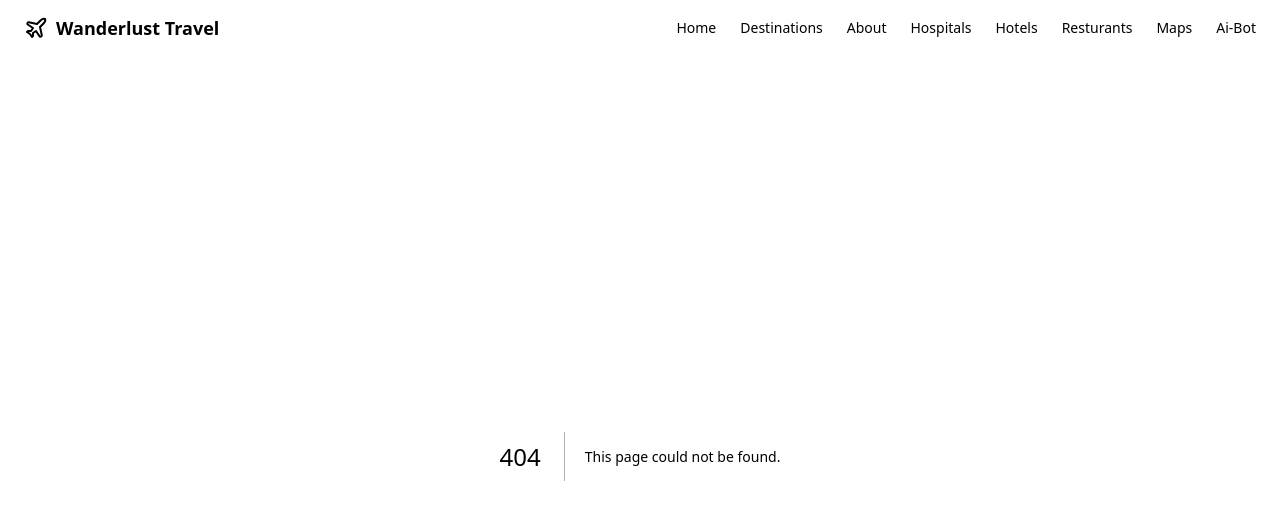
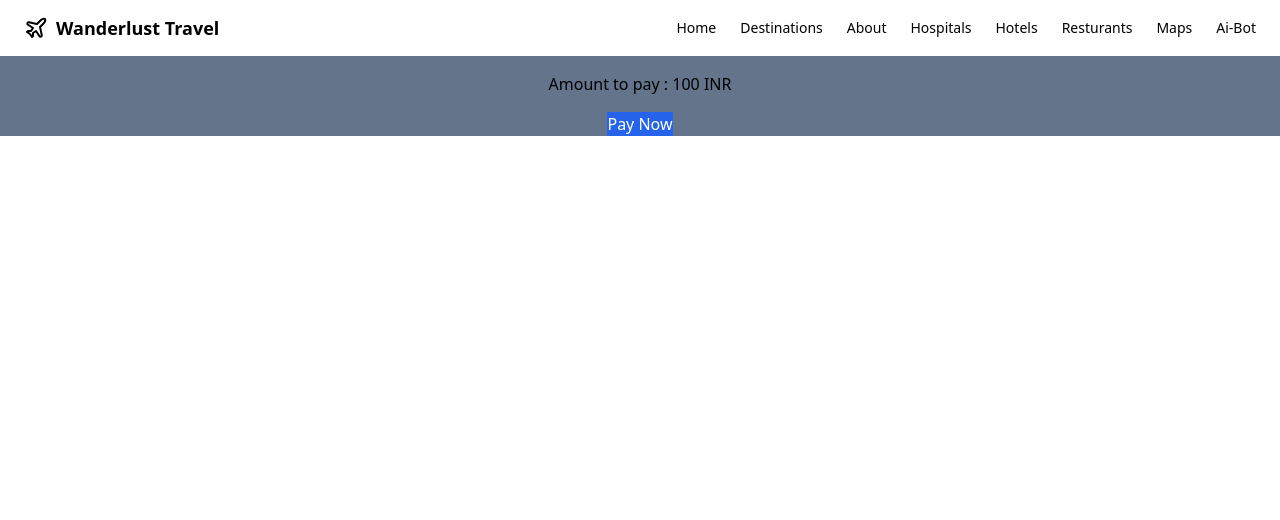
Before and after one commit to Codngwthubaid/Tourist-Web-Project, a Next.js app: page /pages/PaymentGateway in a window 1280 px wide. Before the commit this address had no page. Shown: the top 520 px of the page. Built offline with nearby package versions, Linux system fonts and the light colour scheme.

Commit message:
Add the razorpayment gateway functionality

```diff
--- a/package.json
+++ b/package.json
@@ -17,6 +17,7 @@
     "clsx": "^2.1.1",
     "lucide-react": "^0.452.0",
     "next": "14.2.15",
+    "razorpay": "^2.9.4",
     "react": "^18",
     "react-dom": "^18",
     "tailwind-merge": "^2.5.3",
--- /dev/null
+++ b/src/app/api/Payment/route.js
@@ -0,0 +1,28 @@
+import { NextResponse } from 'next/server'
+import Razorpay from 'razorpay'
+
+const razorpay = new Razorpay({
+    key_id : process.env.RAZORPAY_KEY_ID,
+    Key_Secret : process.env.RAZORPAY_KEY_SECRET
+})
+
+export async function POST() {
+    try {
+        const order = await  razorpay.orders.create({
+            amount: 100 * 100,
+            currency: "INR",
+            receipt: "receipt" + Math.random().toString(36).substring(7)
+        })
+
+        return NextResponse.json(
+            {orderId : order.id},
+            {status: 200}
+        )
+    } catch (error) {
+        console.log("Error Creating Order : ",error);
+        return NextResponse.json(
+            {error: "Error Creating Order"},
+            {status: 500}
+        )
+    }
+}
--- /dev/null
+++ b/src/app/pages/PaymentGateway/page.js
@@ -0,0 +1,67 @@
+"use client"
+
+import React, { useState } from 'react'
+import Script from 'next/script'
+
+const Page = () => {
+    const AMOUNT = 100;
+    const [isProcessing, setIsProcessing] = useState(false)
+
+    const handlePayment = async () => {
+        setIsProcessing(true)
+
+        try {
+            const response = await fetch("/api/Payment", { method: "post" })
+            const data = await response.json()
+
+            // Init Razorpay
+            const options = {
+                key: process.env.NEXT_PUBLIC_RAZORPAY_KEY_ID,
+                currency: "INR",
+                amount: AMOUNT * 100,
+                name: "Company Name",
+                description: "Test Transaction",
+                order_id: data.order_id,
+                handler: function (response) {
+                    console.log("Payment Successful : ", response);
+                },
+                prefill: {
+                    name: "Ubaid",
+                    email: "codngwthubaid@gmail.com",
+                    contact: "7535000000"
+                },
+                theme: {
+                    color: "#3399cc"
+                }
+            };
+
+            const windowRazorpay = new window.Razorpay(options)
+            windowRazorpay.open();
+
+        } catch (error) {
+            console.log("Payment failed : ", error);
+        }
+        finally {
+            setIsProcessing(false)
+        }
+    }
+
+    return (
+        <div>
+            <div className='flex justify-center items-center bg-slate-500 flex-col'>
+                <Script src='https://checkout.razorpay.com/v1/checkout.js' />
+                <h1 className='text-2xl font-bold mb-4'></h1>
+                <p className='mb-4'>Amount to pay : {AMOUNT} INR</p>
+                <button
+                    onClick={handlePayment}
+                    disabled={isProcessing}
+                    className='text-white bg-blue-600 hover:bg-blue-800'
+                >
+                    {isProcessing ? "Processing" : "Pay Now"}
+                </button>
+            </div>
+        </div>
+    )
+}
+
+export default Page
```
Also changed, not shown: 2 other files (tests, documents, lock files or other folders).
